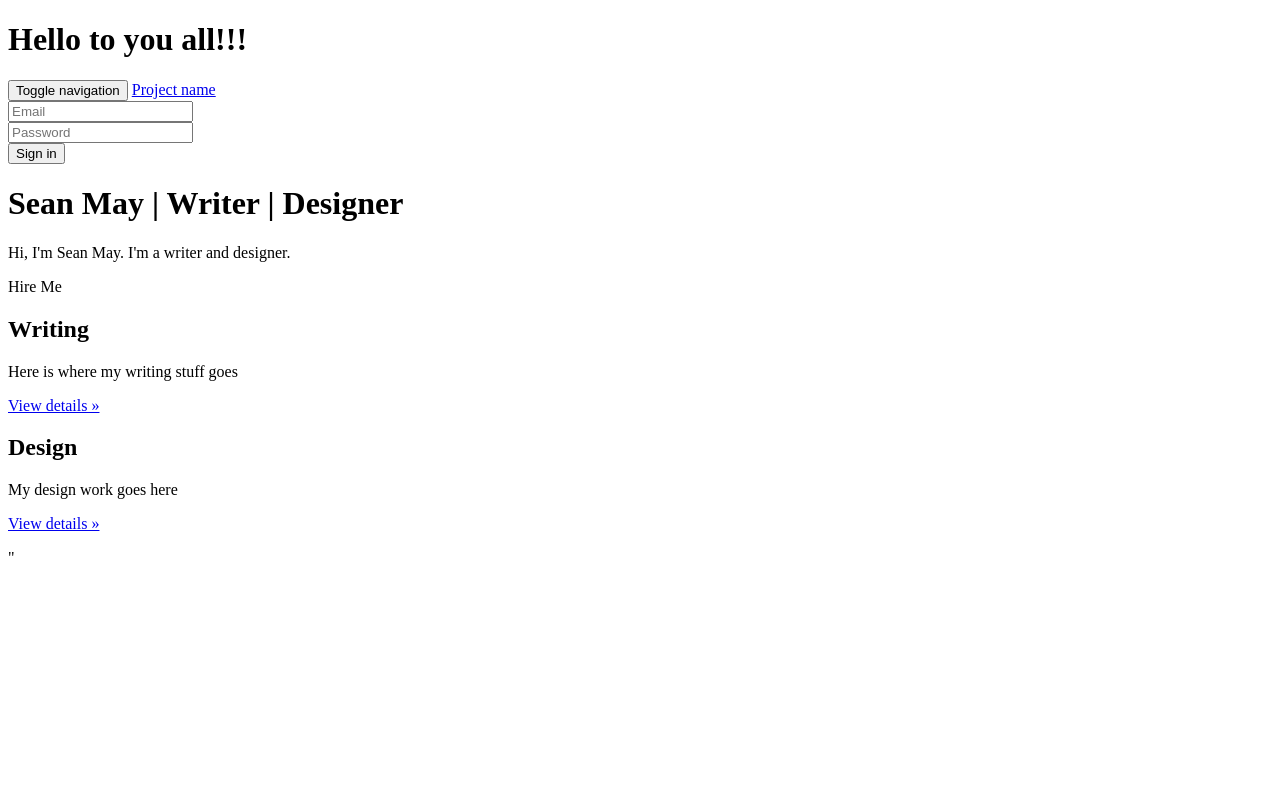
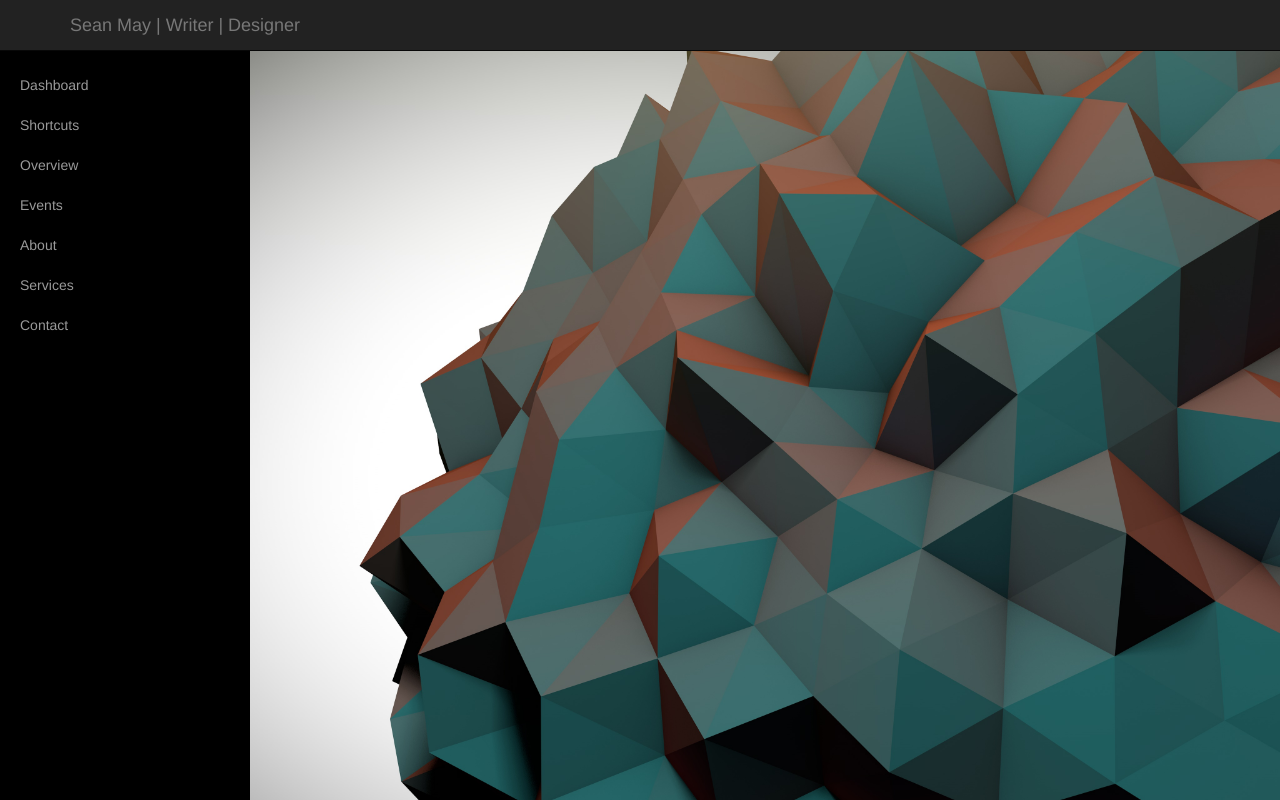
Before and after one commit to Lumiras/seanmaynet, a plain HTML site: page index.html in a window 1280 px wide. Drawn offline with nearby package versions, Linux system fonts and the light colour scheme.

Commit message:
Added sidebar, removed templating

```diff
--- a/css/custom.css
+++ b/css/custom.css
@@ -0,0 +1,8 @@
+body {
+    background-image: url(/img/Spiky%20Sphere.jpg);
+    background-size: cover;
+}
+
+.navbar-brand {
+  align: right;
+}
--- /dev/null
+++ b/css/simple-sidebar.css
@@ -0,0 +1,123 @@
+/*!
+ * Start Bootstrap - Simple Sidebar HTML Template (http://startbootstrap.com)
+ * Code licensed under the Apache License v2.0.
+ * For details, see http://www.apache.org/licenses/LICENSE-2.0.
+ */
+
+/* Toggle Styles */
+
+#wrapper {
+    padding-left: 0;
+    -webkit-transition: all 0.5s ease;
+    -moz-transition: all 0.5s ease;
+    -o-transition: all 0.5s ease;
+    transition: all 0.5s ease;
+}
+
+#wrapper.toggled {
+    padding-left: 250px;
+}
+
+#sidebar-wrapper {
+    z-index: 1000;
+    position: fixed;
+    left: 250px;
+    width: 0;
+    height: 100%;
+    margin-left: -250px;
+    overflow-y: auto;
+    background: #000;
+    -webkit-transition: all 0.5s ease;
+    -moz-transition: all 0.5s ease;
+    -o-transition: all 0.5s ease;
+    transition: all 0.5s ease;
+}
+
+#wrapper.toggled #sidebar-wrapper {
+    width: 250px;
+}
+
+#page-content-wrapper {
+    width: 100%;
+    padding: 15px;
+}
+
+#wrapper.toggled #page-content-wrapper {
+    position: absolute;
+    margin-right: -250px;
+}
+
+/* Sidebar Styles */
+
+.sidebar-nav {
+    position: absolute;
+    top: 0;
+    width: 250px;
+    margin: 0;
+    padding: 0;
+    list-style: none;
+}
+
+.sidebar-nav li {
+    text-indent: 20px;
+    line-height: 40px;
+}
+
+.sidebar-nav li a {
+    display: block;
+    text-decoration: none;
+    color: #999999;
+}
+
+.sidebar-nav li a:hover {
+    text-decoration: none;
+    color: #fff;
+    background: rgba(255,255,255,0.2);
+}
+
+.sidebar-nav li a:active,
+.sidebar-nav li a:focus {
+    text-decoration: none;
+}
+
+.sidebar-nav > .sidebar-brand {
+    height: 65px;
+    font-size: 18px;
+    line-height: 60px;
+}
+
+.sidebar-nav > .sidebar-brand a {
+    color: #999999;
+}
+
+.sidebar-nav > .sidebar-brand a:hover {
+    color: #fff;
+    background: none;
+}
+
+@media(min-width:768px) {
+    #wrapper {
+        padding-left: 250px;
+    }
+
+    #wrapper.toggled {
+        padding-left: 0;
+    }
+
+    #sidebar-wrapper {
+        width: 250px;
+    }
+
+    #wrapper.toggled #sidebar-wrapper {
+        width: 0;
+    }
+
+    #page-content-wrapper {
+        padding: 20px;
+    }
+
+    #wrapper.toggled #page-content-wrapper {
+        position: relative;
+        margin-right: 0;
+    }
+}
--- a/index.html
+++ b/index.html
@@ -1,16 +1,16 @@
 <!DOCTYPE html>
+
 <head>
     <meta lang="en-us">
-    <meta name="viewport" content="width-device-width, initial-scale=1"
+    <meta name="viewport" content="width-device-width, initial-scale=1">
+    <link rel="stylesheet" href="css/simple-sidebar.css">
     <link rel="stylesheet" type="text/css" href="css/bootstrap.min.css">
     <link rel="stylesheet" href="css/custom.css">
 
 </head>
+
 <body>
     <div class="container">
-<div class="navbar">
-    <h1>Hello to you all!!!</h1>
-</div>
         <div class="navbar navbar-inverse navbar-fixed-top" role="navigation">
             <div class="container">
                 <div class="navbar-header">
@@ -20,52 +20,52 @@
                         <span class="icon-bar"></span>
                         <span class="icon-bar"></span>
                     </button>
-          <a class="navbar-brand" href="#">Project name</a>
+                    <a class="navbar-brand" href="#">Sean May | Writer | Designer</a>
                 </div>
                 <div class="navbar-collapse collapse">
-          <form class="navbar-form navbar-right" role="form">
-            <div class="form-group">
-              <input type="text" placeholder="Email" class="form-control">
                 </div>
-            <div class="form-group">
-              <input type="password" placeholder="Password" class="form-control">
-            </div>
-            <button type="submit" class="btn btn-success">Sign in</button>
-          </form>
-        </div><!--/.navbar-collapse -->
+                <!--/.navbar-collapse -->
             </div>
         </div>
 
-    <!-- Main jumbotron for a primary marketing message or call to action -->
-    <div class="jumbotron">
-      <div class="container">
-        <h1>Sean May | Writer | Designer</h1>
-        <p>Hi, I'm Sean May. I'm a writer and designer.</p>
-        <p><a class="btn btn-primary btn-lg" role="button">Hire Me</a></p>
-      </div>
+        <!-- Sidebar -->
+        <div id="sidebar-wrapper">
+            <ul class="sidebar-nav">
+                <li class="sidebar-brand">
+                    <a href="#">
+                        Start Bootstrap
+                    </a>
+                </li>
+                <li>
+                    <a href="#">Dashboard</a>
+                </li>
+                <li>
+                    <a href="#">Shortcuts</a>
+                </li>
+                <li>
+                    <a href="#">Overview</a>
+                </li>
+                <li>
+                    <a href="#">Events</a>
+                </li>
+                <li>
+                    <a href="#">About</a>
+                </li>
+                <li>
+                    <a href="#">Services</a>
+                </li>
+                <li>
+                    <a href="#">Contact</a>
+                </li>
+            </ul>
         </div>
 
-    <div class="container">
-      <!-- Example row of columns -->
-      <div class="row">
-        <div class="col-md-6">
-          <h2>Writing</h2>
-          <p>Here is where my writing stuff goes </p>
-          <p><a class="btn btn-default" href="#" role="button">View details &raquo;</a></p>
-        </div>
-        <div class="col-md-6">
-          <h2>Design</h2>
-          <p>My design work goes here </p>
-          <p><a class="btn btn-default" href="#" role="button">View details &raquo;</a></p>
-       </div>
-        </div>
-      </div>
 
         <!--div for container-->
     </div>
     <!--Div For Scripts-->
     <div>
-<script src="https://ajax.googleapis.com/ajax/libs/jquery/1.11.1/jquery.min.js"></script>"
+        <script src="https://ajax.googleapis.com/ajax/libs/jquery/1.11.1/jquery.min.js"></script>
         <script src="js/bootstrap.min.js"></script>
         <script src="js/custom.js"></script>
     </div>
```
Also changed, not shown: img/Glass and Bronze.jpg (added), img/GlossBalls.jpg (added), img/Spiky Sphere.jpg (added), 1 other file. Lines whose indentation alone changed are shown as unchanged.
